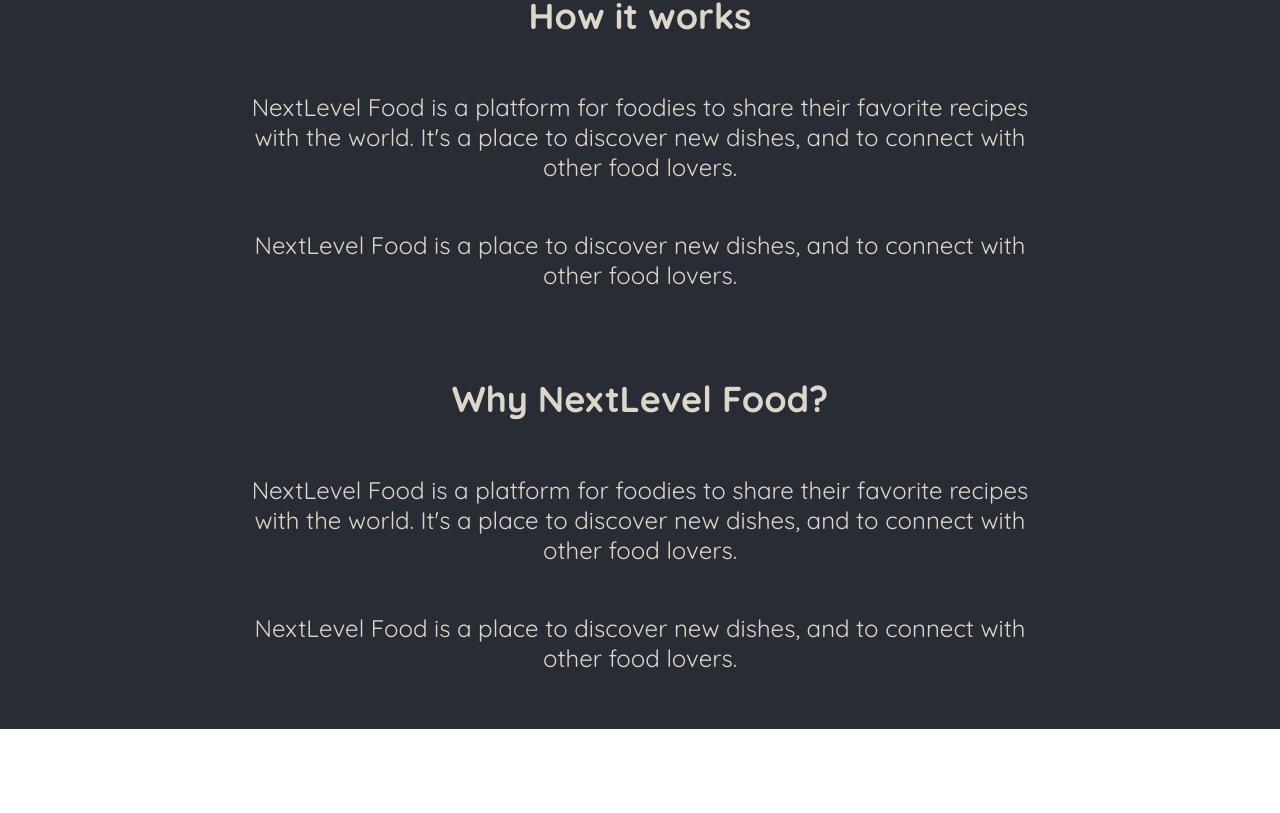
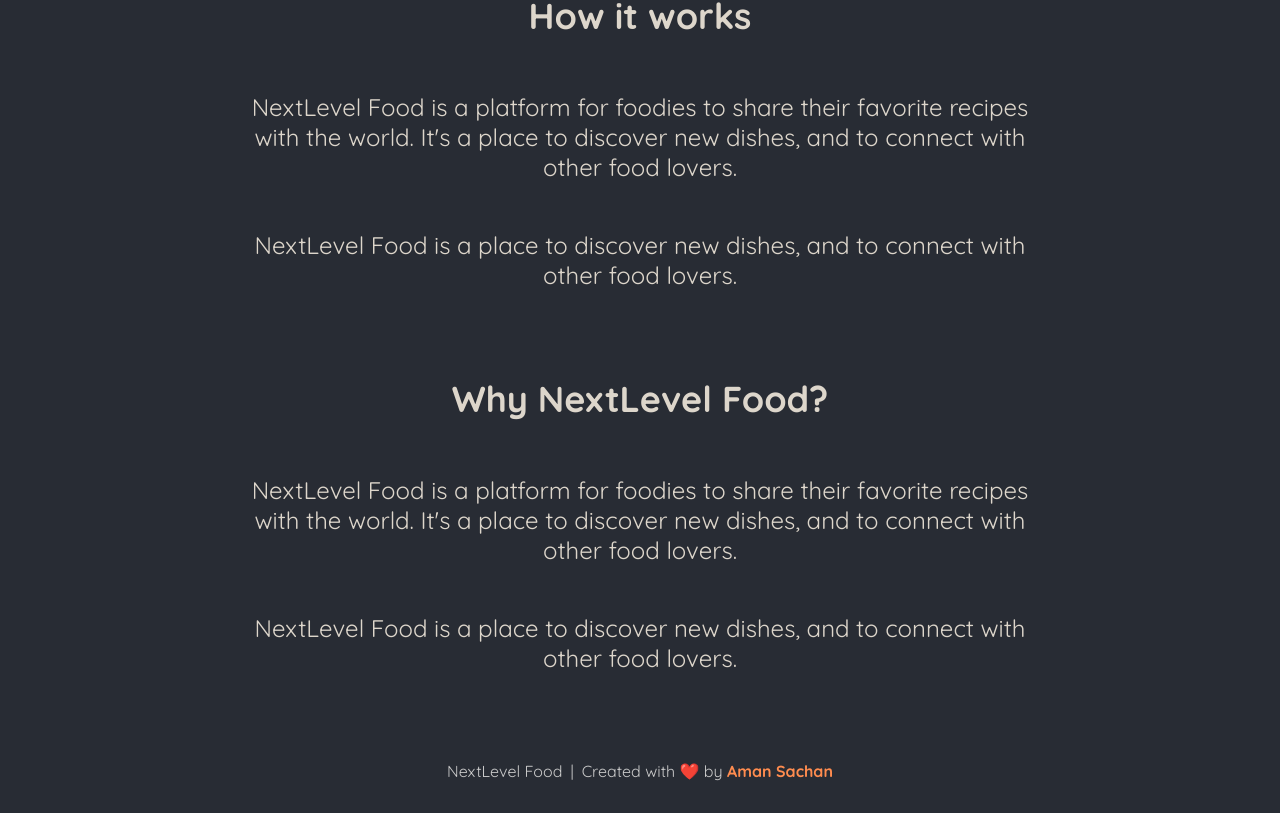
Before and after one commit to amansachann/foodie-app, a Next.js app: page / in a window 1280 px wide. Shown: the part 677-1490 px from the top of the page. Before the commit the page ends 1406 px from the top, so only its background shows below. Built offline with nearby package versions, Linux system fonts and the light colour scheme.

Commit message:
add: footer section

```diff
--- a/src/app/layout.tsx
+++ b/src/app/layout.tsx
@@ -1,6 +1,7 @@
 import { ReactNode } from "react";
 import "./globals.css";
 import MainHeader from "@/components/main-header/main-header";
+import Footer from "@/components/footer/footer";
 
 export const metadata = {
   title: "NextLevel Food",
@@ -14,6 +15,7 @@ export default function RootLayout({ children }: { children: ReactNode }) {
 
         <MainHeader />
         {children}
+        <Footer />
       </body>
     </html>
   );
--- /dev/null
+++ b/src/components/footer/footer.module.css
@@ -0,0 +1,18 @@
+.footer {
+  display: flex;
+  justify-content: center;
+  align-items: center;
+  gap: 0.5rem;
+  padding: 1rem;
+  color: #cacaca;
+}
+
+.footer a {
+  text-decoration: none;
+  color: #ff8c4f;
+  font-weight: bold;
+}
+
+.footer a:hover {
+  color: #fff;
+}
--- /dev/null
+++ b/src/components/footer/footer.tsx
@@ -0,0 +1,21 @@
+import React from "react";
+import classes from "./footer.module.css";
+
+const Footer = () => {
+  return (
+    <>
+      <footer className={classes.footer}>
+          <p>NextLevel Food</p>
+          <p>|</p>
+          <p>
+            Created with ❤️ by{" "}
+            <a href="https://www.linkedin.com/in/aman-sachan-mr-hacker/" target="_blank">
+              Aman Sachan
+            </a>
+          </p>
+      </footer>
+    </>
+  );
+};
+
+export default Footer;
```
